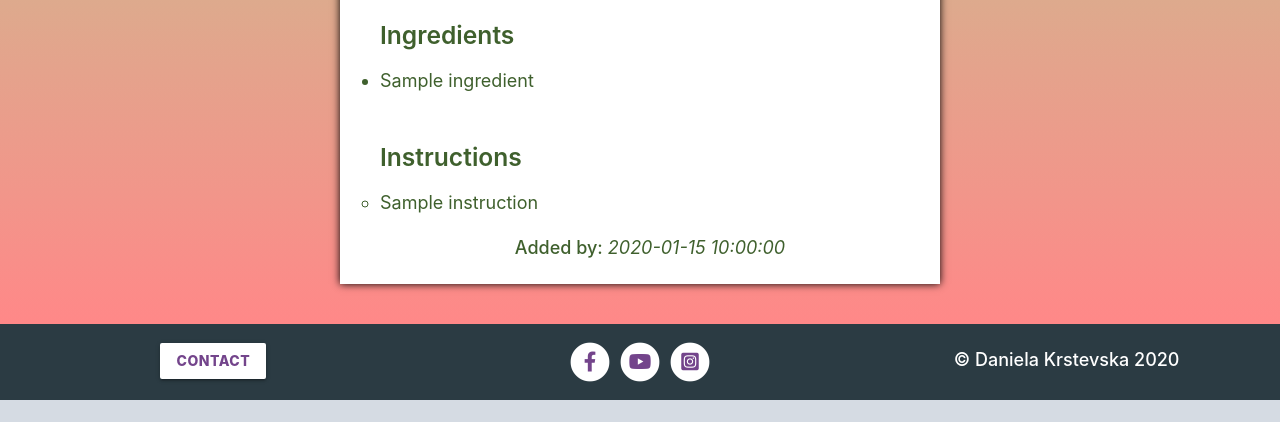
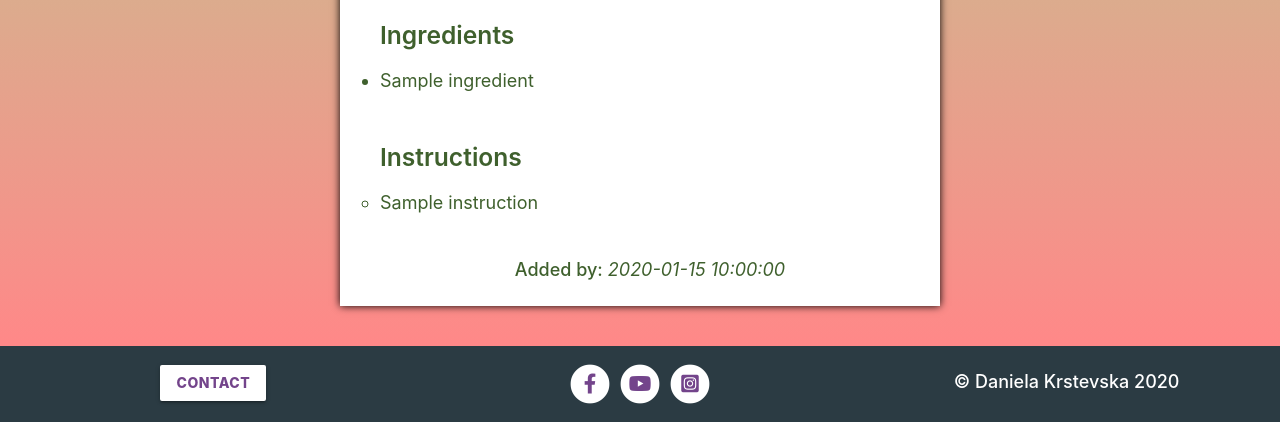
Before and after one commit to Code-Institute-Submissions/data-centric-1, a Flask app: template templates/recipe_detail.html in a window 1280 px wide. Shown: the part 815-1237 px from the top of the page. Before the commit the page ends 1215 px from the top, so only its background shows below. Run offline with Flask 2, Linux system fonts and the light colour scheme; the template is opened without the code that fills it: most values are stand-ins (such as "Sample title", 1, 10 or a date in 2020); grey boxes marked "Sample" are stand-in pictures; some libraries are stand-ins or nearby versions.

Commit message:
added class to added by text

```diff
--- a/templates/recipe_detail.html
+++ b/templates/recipe_detail.html
@@ -50,7 +50,7 @@
                                 <li> {{ instruction.capitalize() }} </li>
                             </ul>
                         {% endfor %}
-                <p class="center-align">
+                <p class="center-align added-by">
                     <strong>Added by:</strong>
                     <em>{{ recipe.added_by }}</em>
                 </p>
```
